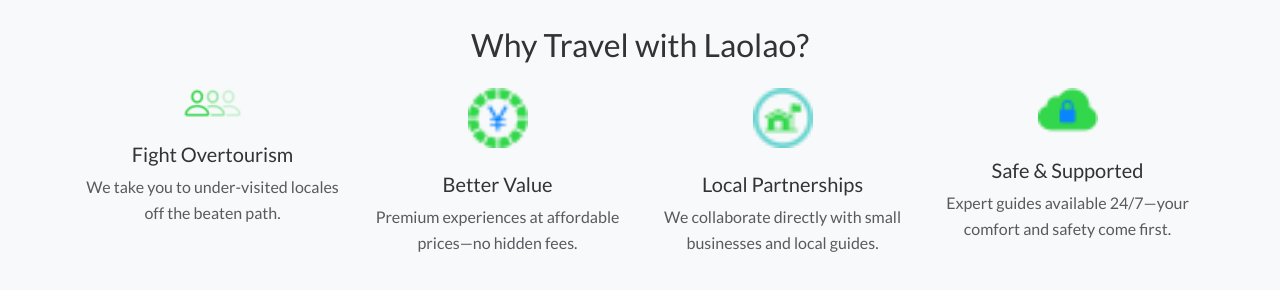
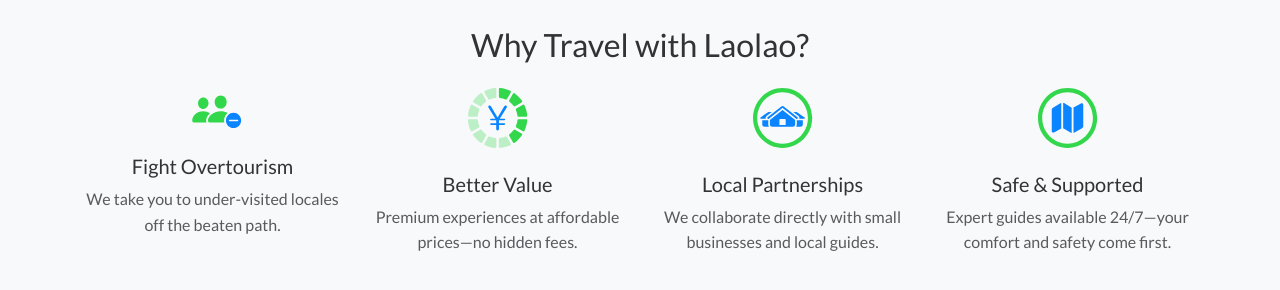
Before and after one commit to Theego99/laolao, a plain HTML site: page index.html in a window 1280 px wide. Shown: the part 728-1018 px from the top of the page. Drawn offline with nearby package versions, Linux system fonts and the light colour scheme.

Commit message:
retoque iconos

```diff
--- a/index.html
+++ b/index.html
@@ -75,7 +75,7 @@
       <div class="row text-center g-4">
         <div class="col-md-3 icon-card">
           <img
-            src="static/images/icons/people.png"
+            src="static/images/icons/people.svg"
             alt="Eco Friendly"
           />
           <h5 class="mt-2">Fight Overtourism</h5>
@@ -84,21 +84,21 @@
           </p>
         </div>
         <div class="col-md-3 icon-card">
-          <img src="static/images/icons/value.png" alt="Value" />
+          <img src="static/images/icons/value.svg" alt="Value" />
           <h5 class="mt-2">Better Value</h5>
           <p class="text-muted">
             Premium experiences at affordable prices—no hidden fees.
           </p>
         </div>
         <div class="col-md-3 icon-card">
-          <img src="static/images/icons/local.png" alt="Local Partners" />
+          <img src="static/images/icons/local.svg" alt="Local Partners" />
           <h5 class="mt-2">Local Partnerships</h5>
           <p class="text-muted">
             We collaborate directly with small businesses and local guides.
           </p>
         </div>
         <div class="col-md-3 icon-card">
-          <img src="static/images/icons/safe.png" alt="Safe" />
+          <img src="static/images/icons/safe.svg" alt="Safe" />
           <h5 class="mt-2">Safe &amp; Supported</h5>
           <p class="text-muted">
             Expert guides available 24/7—your comfort and safety come first.
```
Also changed, not shown: static/images/icons/local.png (deleted), static/images/icons/local.svg (added), static/images/icons/people.png (deleted), static/images/icons/people.svg (added), static/images/icons/safe.png (deleted), static/images/icons/safe.svg (added), static/images/icons/value.png (deleted), static/images/icons/value.svg (added).
